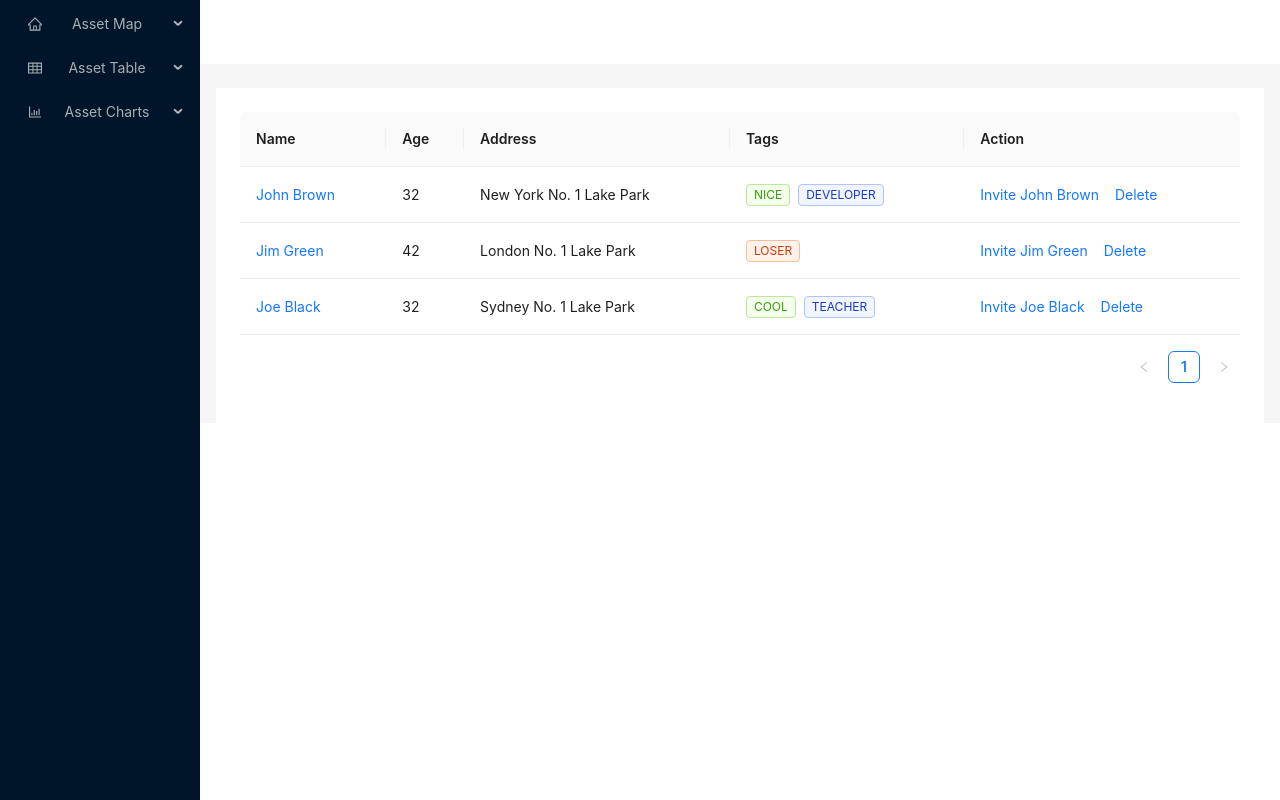
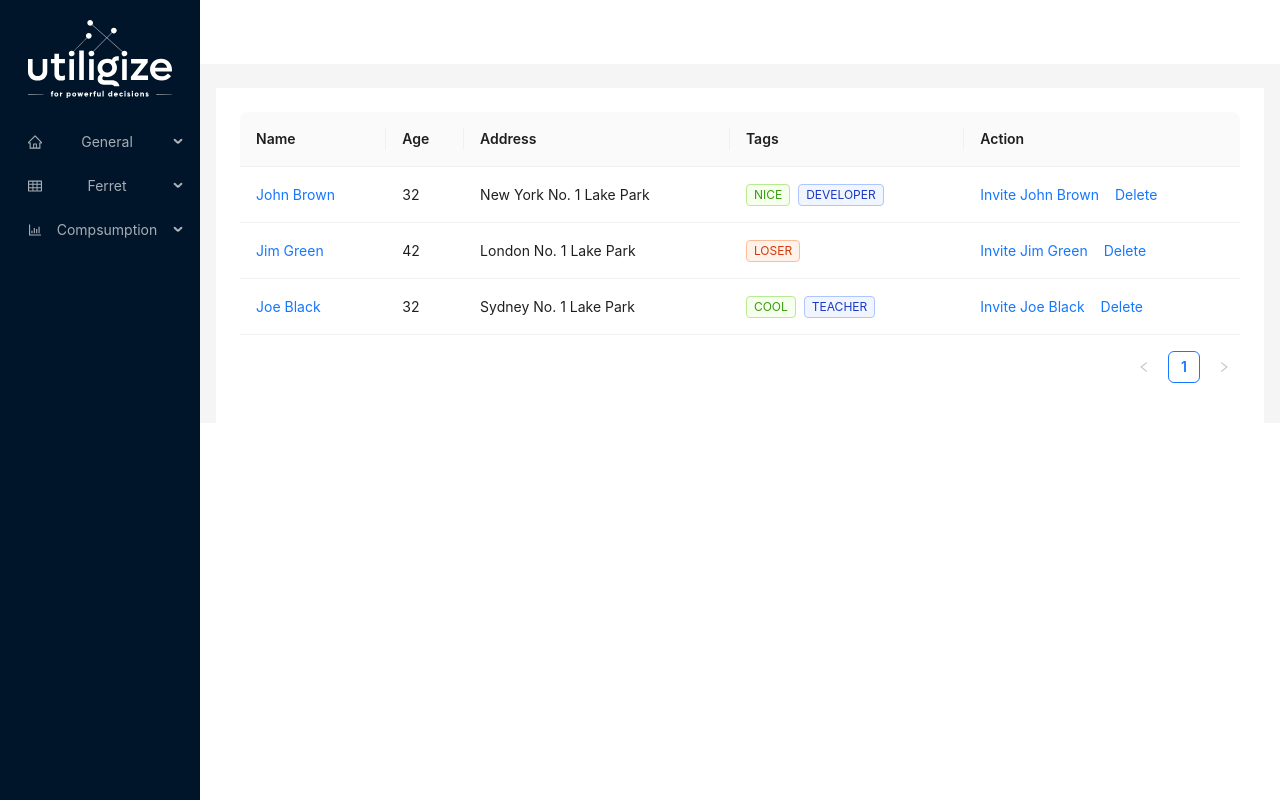
Before and after one commit to abdulahiroble/dashboard-frontend-ms, a React (Create React App) app: page / in a window 1280 px wide. Built offline with nearby package versions, Linux system fonts and the light colour scheme.

Commit message:
Fix sidebar links

```diff
--- a/src/components/Sidbar.tsx
+++ b/src/components/Sidbar.tsx
@@ -7,6 +7,7 @@ import {
     BarChartOutlined,
     HomeOutlined
 } from '@ant-design/icons';
+import { Link } from 'react-router-dom';
 
 const { Header, Content, Sider } = Layout;
 
@@ -18,6 +19,7 @@ function getItem(
     icon?: React.ReactNode,
     children?: MenuItem[],
     type?: 'group',
+    link?: React.ReactNode,
 ): MenuItem {
     return {
         key,
@@ -25,26 +27,56 @@ function getItem(
         children,
         label,
         type,
+        link,
     } as MenuItem;
 }
 
-const items: MenuItem[] = [
-    getItem('Asset Map', 'sub1', <HomeOutlined />, [
-        getItem('Option 5', '5'),
-        getItem('Option 6', '6'),
-        getItem('Option 7', '7'),
-        getItem('Option 8', '8'),
-    ]),
-
-    getItem('Asset Table', 'sub2', <TableOutlined />, [
-        getItem('Option 9', '9'),
-        getItem('Option 10', '10'),
-    ]),
-
-    getItem('Asset Charts', 'sub3', <BarChartOutlined />, [
-        getItem('Option 11', '11'),
-        getItem('Option 12', '12'),
-    ]),
+const items: MenuProps['items'] = [
+    {
+        label: 'General',
+        key: 'General',
+        icon: <HomeOutlined />,
+        children: [
+            {
+                key: 'map',
+                label: (
+                    <Link to="/map">
+                        Map
+                    </Link>
+                ),
+            },
+        ],
+    },
+    {
+        label: 'Ferret',
+        key: 'ferret',
+        icon: <TableOutlined />,
+        children: [
+            {
+                key: 'table',
+                label: (
+                    <Link to="/chart">
+                        Chart
+                    </Link>
+                ),
+            },
+        ],
+    },
+    {
+        label: 'Compsumption',
+        key: 'SubMenu',
+        icon: <BarChartOutlined />,
+        children: [
+            {
+                key: 'table',
+                label: (
+                    <Link to="/table">
+                        Table
+                    </Link>
+                ),
+            },
+        ],
+    },
 ];
 
 const Sidebar: React.FC = () => {
@@ -64,8 +96,9 @@ const Sidebar: React.FC = () => {
                     bottom: 0,
                 }}
             >
-                {/* <BarChartOutlined color='white' /> */}
-                <div className="demo-logo-vertical" />
+                <img alt="logo" src="/logo-white.svg" style={{ width: "72%", marginTop: "20px" }} />
+                <br />
+                <br />
                 <Menu theme="dark" mode="inline" defaultSelectedKeys={['4']} items={items} />
             </Sider>
             <Layout className="site-layout" style={{ marginLeft: 200 }}>
--- a/src/index.tsx
+++ b/src/index.tsx
@@ -23,11 +23,7 @@ root.render(
         <Routes>
           <Route path="/" element={<App />} />
           <Route path='login' element={<Login />} />
-          {/* <Route
-        path="profile/:id"
-        element={<ProtectedRoute><Profile /></ProtectedRoute>
-        }
-      /> */}
+          {/* <Route path="profile/:id" element={<ProtectedRoute><Profile /></ProtectedRoute>} /> */}
           <Route path="/Registration" element={<Registration />} />
           <Route path="contact" element={<ContactFormComponent />} />
           <Route path="map" element={<AssetQualityMap />} />
```
Also changed, not shown: public/logo-white.svg (added), public/logo.png (added).
